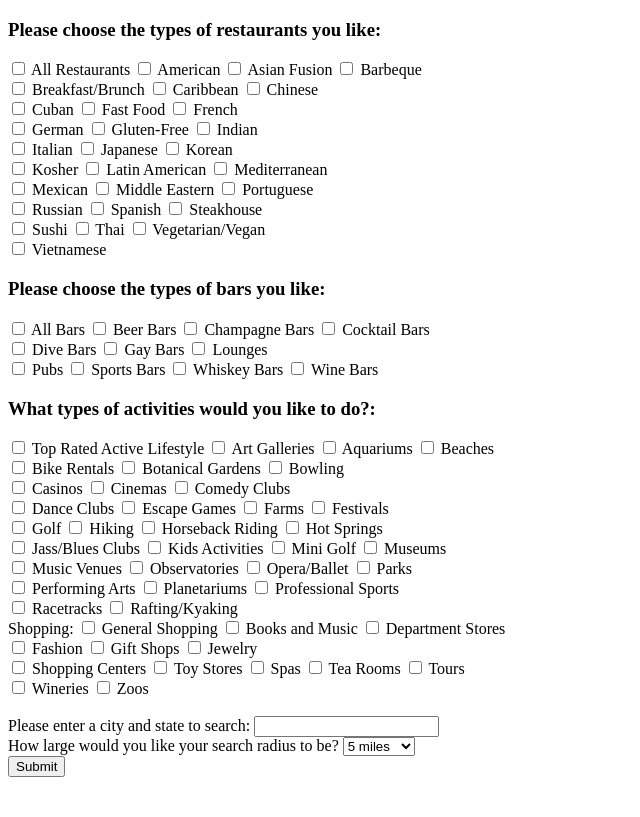
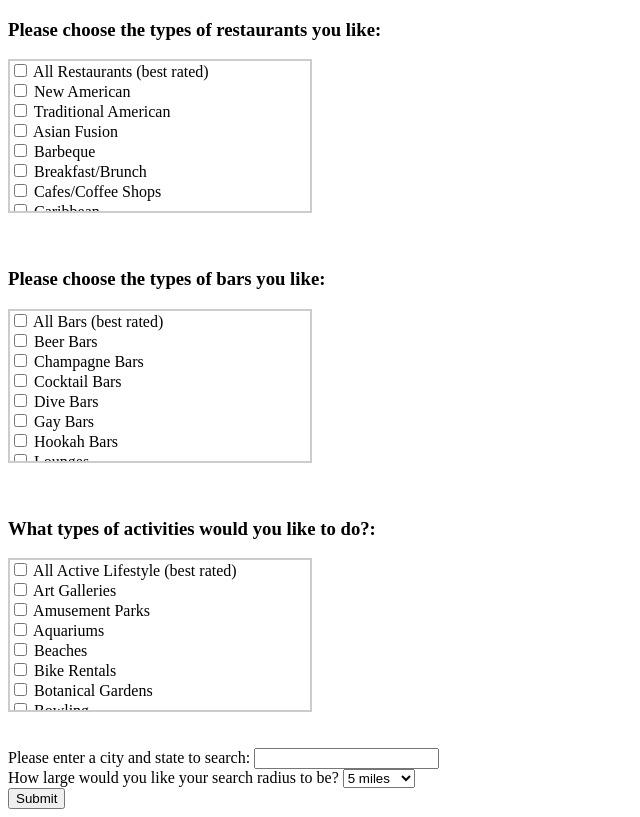
Before and after one commit to whitneybelba/PlanIt-Go, a Flask app: page / in a window 1280 px wide. Shown: the whole page, without its empty margins (0-640 px from the left). Before the commit the page ends 777 px from the top, so only its background shows below. Run offline with Flask 2, Linux system fonts and the light colour scheme.

Commit message:
updated checkboxes to be in a scrollable list - added some more restaurant and activity categories

```diff
--- a/api_call.py
+++ b/api_call.py
@@ -12,7 +12,7 @@ def search_yelp(categories, location, radius):
     params["category_filter"] = categories
     params["location"] = "{}".format(location)
     params["radius_filter"] = radius
-    params["limit"] = "15"
+    params["limit"] = "12"
     params["sort"] = "2"
 
     ###########################################################################
--- /dev/null
+++ b/static/js/scripts.js
@@ -0,0 +1,3 @@
+$('submit').click(function() {
+    alert(/[a-z ]+, [a-z]{2} /.test($('input').val()));
+});
--- /dev/null
+++ b/static/style.css
@@ -0,0 +1,6 @@
+.container2 {
+ border:2px solid #ccc;
+ width:300px;
+ height: 150px;
+ overflow-y:
+ scroll; }
--- a/templates/base.html
+++ b/templates/base.html
@@ -1,6 +1,8 @@
 <!doctype html>
 <html>
 <head>
+<link rel="stylesheet" type="text/css" href="../static/style.css">
+
 {% block content %}
     <title>put title here</title>
 </head>
--- a/templates/index.html
+++ b/templates/index.html
@@ -5,263 +5,299 @@
 
 <h3>Please choose the types of restaurants you like:</h3>
 <form action="results" method="GET">
-        <label>
-            <input type="checkbox" name="restaurant" value="restaurants"> All Restaurants
-        </label>
-        <label>
-            <input type="checkbox" name="restaurant" value="newamerican"> American
-        </label>
-        <label>
+<div class="container2">
+    <label class="checkbox">
+        <input type="checkbox" name="restaurant" value="restaurants"> All Restaurants (best rated)
+    </label><br>
+    <label class="checkbox">
+        <input type="checkbox" name="restaurant" value="newamerican"> New American
+    </label><br>
+    <label class="checkbox">
+        <input type="checkbox" name="restaurant" value="tradamerican"> Traditional American
+    </label><br>
+    <label class="checkbox">
          <input type="checkbox" name="restaurant" value="asianfusion"> Asian Fusion
-        </label>
-        <label>
+    </label><br>
+    <label class="checkbox">
         <input type="checkbox" name="restaurant" value="bbq"> Barbeque
     </label><br>
-        <label>
+    <label class="checkbox">
          <input type="checkbox" name="restaurant" value="breakfast_brunch"> Breakfast/Brunch
-        </label>
-        <label>
+    </label><br>
+    <label class="checkbox">
+        <input type="checkbox" name="restaurant" value="coffee"> Cafes/Coffee Shops
+    </label><br>
+    <label class="checkbox">
         <input type="checkbox" name="restaurant" value="caribbean"> Caribbean
-        </label>
-        <label>
+    </label><br>
+    <label class="checkbox">
         <input type="checkbox" name="restaurant" value="chinese"> Chinese
     </label><br>
-        <label>
+    <label class="checkbox">
          <input type="checkbox" name="restaurant" value="cuban"> Cuban
-        </label>
-        <label>
+    </label><br>
+    <label class="checkbox">
+         <input type="checkbox" name="restaurant" value="desserts"> Desserts
+    </label><br>
+    <label class="checkbox">
         <input type="checkbox" name="restaurant" value="hotdogs"> Fast Food
-        </label>
-        <label>
+    </label><br>
+    <label class="checkbox">
+        <input type="checkbox" name="restaurant" value="foodstands"> Food Stands
+    </label><br>
+    <label class="checkbox">
         <input type="checkbox" name="restaurant" value="french"> French
     </label><br>
-        <label>
+    <label class="checkbox">
          <input type="checkbox" name="restaurant" value="german"> German
-        </label>
-        <label>
+    </label><br>
+    <label class="checkbox">
         <input type="checkbox" name="restaurant" value="gluten_free"> Gluten-Free
-        </label>
-        <label>
+    </label><br>
+    <label class="checkbox">
         <input type="checkbox" name="restaurant" value="indpak"> Indian
     </label><br>
-        <label>
+    <label class="checkbox">
          <input type="checkbox" name="restaurant" value="italian"> Italian
-        </label>
-        <label>
+    </label><br>
+    <label class="checkbox">
         <input type="checkbox" name="restaurant" value="japanese"> Japanese
-        </label>
-        <label>
+    </label><br>
+    <label class="checkbox">
          <input type="checkbox" name="restaurant" value="korean"> Korean
     </label><br>
-        <label>
+    <label class="checkbox">
         <input type="checkbox" name="restaurant" value="kosher"> Kosher
-        </label>
-        <label>
+    </label><br>
+    <label class="checkbox">
          <input type="checkbox" name="restaurant" value="latin"> Latin American
-        </label>
-        <label>
+    </label><br>
+    <label class="checkbox">
         <input type="checkbox" name="restaurant" value="mediterranean"> Mediterranean
     </label><br>
-        <label>
+    <label class="checkbox">
          <input type="checkbox" name="restaurant" value="mexican"> Mexican
-        </label>
-        <label>
+    </label><br>
+    <label class="checkbox">
         <input type="checkbox" name="restaurant" value="mideastern"> Middle Eastern
-        </label>
-        <label>
+    </label><br>
+    <label class="checkbox">
+        <input type="checkbox" name="restaurant" value="modern_european"> Modern European
+    </label><br>
+    <label class="checkbox">
         <input type="checkbox" name="restaurant" value="portuguese"> Portuguese
     </label><br>
-        <label>
+    <label class="checkbox">
         <input type="checkbox" name="restaurant" value="russian"> Russian
-        </label>
-        <label>
+    </label><br>
+    <label class="checkbox">
+        <input type="checkbox" name="restaurant" value="seafood"> Seafood
+    </label><br>
+    <label class="checkbox">
         <input type="checkbox" name="restaurant" value="spanish"> Spanish
-        </label>
-        <label>
+    </label><br>
+    <label class="checkbox">
         <input type="checkbox" name="restaurant" value="steak"> Steakhouse
     </label><br>
-        <label>
+    <label class="checkbox">
         <input type="checkbox" name="restaurant" value="sushi"> Sushi
-        </label>
-        <label>
+    </label><br>
+    <label class="checkbox">
+        <input type="checkbox" name="activity" value="tea"> Tea Rooms
+    </label><br>
+    <label class="checkbox">
         <input type="checkbox" name="restaurant" value="thai"> Thai
-        </label>
-        <label>
+    </label><br>
+    <label class="checkbox">
          <input type="checkbox" name="restaurant" value="vegetarian"> Vegetarian/Vegan
     </label><br>
-        <label>
+    <label class="checkbox">
         <input type="checkbox" name="restaurant" value="vietnamese"> Vietnamese
     </label>
+</div><br><br>
 
 <h3>Please choose the types of bars you like:</h3>
-        <label>
-            <input type="checkbox" name="bar" value="bars"> All Bars
-        </label>
-        <label>
+<div class="container2">
+    <label class="checkbox">
+        <input type="checkbox" name="bar" value="bars"> All Bars (best rated)
+    </label><br>
+    <label class="checkbox">
         <input type="checkbox" name="bar" value="beerbar"> Beer Bars
-        </label>
-        <label>
+    </label><br>
+    <label class="checkbox">
          <input type="checkbox" name="bar" value="champagne_bars"> Champagne Bars
-        </label>
-        <label>
+    </label><br>
+    <label class="checkbox">
         <input type="checkbox" name="bar" value="cocktailbars"> Cocktail Bars
     </label><br>
-        <label>
+    <label class="checkbox">
         <input type="checkbox" name="bar" value="divebars"> Dive Bars
-        </label>
-        <label>
+    </label><br>
+    <label class="checkbox">
          <input type="checkbox" name="bar" value="gaybars"> Gay Bars
-        </label>
-        <label>
+    </label><br>
+    <label class="checkbox">
+         <input type="checkbox" name="bar" value="hookah_bars"> Hookah Bars
+    </label><br>
+    <label class="checkbox">
          <input type="checkbox" name="bar" value="lounges"> Lounges
     </label><br>
-        <label>
+    <label class="checkbox">
         <input type="checkbox" name="bar" value="pubs"> Pubs
-        </label>
-        <label>
+    </label><br>
+    <label class="checkbox">
         <input type="checkbox" name="bar" value="sportsbars"> Sports Bars
-        </label>
-        <label>
+    </label><br>
+    <label class="checkbox">
         <input type="checkbox" name="bar" value="whiskeybars"> Whiskey Bars
-        </label>
-        <label>
+    </label><br>
+    <label class="checkbox">
         <input type="checkbox" name="bar" value="wine_bars"> Wine Bars
     </label>
+    </div><br><br>
 
 <h3>What types of activities would you like to do?:</h3>
-        <label>
-            <input type="checkbox" name="activity" value="active"> Top Rated Active Lifestyle
-        </label>
-        <label>
+<div class="container2">
+    <label class="checkbox">
+        <input type="checkbox" name="activity" value="active"> All Active Lifestyle (best rated)
+    </label><br>
+    <label class="checkbox">
         <input type="checkbox" name="activity" value="galleries"> Art Galleries
-        </label>
-        <label>
+    </label><br>
+    <label class="checkbox">
+        <input type="checkbox" name="activity" value="amusementparks"> Amusement Parks
+    </label><br>
+    <label class="checkbox">
         <input type="checkbox" name="activity" value="aquariums"> Aquariums
-        </label>
-        <label>
+    </label><br>
+    <label class="checkbox">
         <input type="checkbox" name="activity" value="beaches"> Beaches
     </label><br>
-        <label>
+    <label class="checkbox">
         <input type="checkbox" name="activity" value="bikerentals"> Bike Rentals
-        </label>
-        <label>
+    </label><br>
+    <label class="checkbox">
         <input type="checkbox" name="activity" value="gardens"> Botanical Gardens
-        </label>
-        <label>
+    </label><br>
+    <label class="checkbox">
         <input type="checkbox" name="activity" value="bowling"> Bowling
     </label><br>
-        <label>
+    <label class="checkbox">
+        <input type="checkbox" name="activity" value="breweries"> Breweries
+    </label><br>
+    <label class="checkbox">
+        <input type="checkbox" name="activity" value="bungeejumping"> Bunjee Jumping
+    </label><br>
+    <label class="checkbox">
         <input type="checkbox" name="activity" value="casinos"> Casinos
-        </label>
-        <label>
+    </label><br>
+    <label class="checkbox">
         <input type="checkbox" name="activity" value="movietheaters"> Cinemas
-        </label>
-        <label>
+    </label><br>
+    <label class="checkbox">
         <input type="checkbox" name="activity" value="comedyclubs"> Comedy Clubs
     </label><br>
-        <label>
+    <label class="checkbox">
         <input type="checkbox" name="activity" value="danceclubs"> Dance Clubs
-        </label>
-        <label>
+    </label><br>
+    <label class="checkbox">
         <input type="checkbox" name="activity" value="escapegames"> Escape Games
-        </label>
-        <label>
+    </label><br>
+    <label class="checkbox">
         <input type="checkbox" name="activity" value="farms"> Farms
-        </label>
-        <label>
+    </label><br>
+    <label class="checkbox">
         <input type="checkbox" name="activity" value="festivals"> Festivals
     </label><br>
-        <label>
+    <label class="checkbox">
         <input type="checkbox" name="activity" value="golf"> Golf
-        </label>
-        <label>
+    </label><br>
+    <label class="checkbox">
         <input type="checkbox" name="activity" value="hiking"> Hiking
-        </label>
-        <label>
+    </label><br>
+    <label class="checkbox">
         <input type="checkbox" name="activity" value="horsebackriding"> Horseback Riding
-        </label>
-        <label>
+    </label><br>
+    <label class="checkbox">
         <input type="checkbox" name="activity" value="hotsprings"> Hot Springs
     </label><br>
-        <label>
+    <label class="checkbox">
         <input type="checkbox" name="activity" value="jazzandblues"> Jass/Blues Clubs
-        </label>
-        <label>
+    </label><br>
+    <label class="checkbox">
         <input type="checkbox" name="activity" value="kids_activities"> Kids Activities
-        </label>
-        <label>
+    </label><br>
+    <label class="checkbox">
         <input type="checkbox" name="activity" value="mini_golf"> Mini Golf
-        </label>
-        <label>
+    </label><br>
+    <label class="checkbox">
         <input type="checkbox" name="activity" value="museums"> Museums
     </label><br>
-        <label>
+    <label class="checkbox">
         <input type="checkbox" name="activity" value="musicvenues"> Music Venues
-        </label>
-        <label>
+    </label><br>
+    <label class="checkbox">
         <input type="checkbox" name="activity" value="observatories"> Observatories
-        </label>
-        <label>
+    </label><br>
+    <label class="checkbox">
         <input type="checkbox" name="activity" value="opera"> Opera/Ballet
-        </label>
-        <label>
+    </label><br>
+    <label class="checkbox">
         <input type="checkbox" name="activity" value="parks"> Parks
     </label><br>
-        <label>
+    <label class="checkbox">
         <input type="checkbox" name="activity" value="theater"> Performing Arts
-        </label>
-        <label>
+    </label><br>
+    <label class="checkbox">
         <input type="checkbox" name="activity" value="planetarium"> Planetariums
-        </label>
-        <label>
+    </label><br>
+    <label class="checkbox">
         <input type="checkbox" name="activity" value="sportsteams"> Professional Sports
     </label><br>
-        <label>
+    <label class="checkbox">
         <input type="checkbox" name="activity" value="racetracks"> Racetracks
-        </label>
-        <label>
+    </label><br>
+    <label class="checkbox">
         <input type="checkbox" name="activity" value="rafting"> Rafting/Kyaking
     </label><br>
-        <label>
-            Shopping:
+    <label class="checkbox">
+        <input type="checkbox" name="activity" value="spas"> Spas
+    </label><br>
+    <label class="checkbox">
+        <input type="checkbox" name="activity" value="tours"> Tours
+    </label><br>
+    <label class="checkbox">
+        <input type="checkbox" name="activity" value="wineries"> Wineries
+    </label><br>
+    <label class="checkbox">
+        <input type="checkbox" name="activity" value="zoos"> Zoos
+    </label><br>
+    Shopping:<br>
+    <label class="checkbox">
         <input type="checkbox" name="activity" value="shopping"> General Shopping
-        </label>
-        <label>
+    </label><br>
+    <label class="checkbox">
         <input type="checkbox" name="activity" value="media"> Books and Music
-        </label>
-        <label>
+    </label><br>
+    <label class="checkbox">
         <input type="checkbox" name="activity" value="deptstores"> Department Stores
     </label><br>
-        <label>
+    <label class="checkbox">
         <input type="checkbox" name="activity" value="fashion"> Fashion
-        </label>
-        <label>
+    </label><br>
+    <label class="checkbox">
         <input type="checkbox" name="activity" value="giftshops"> Gift Shops
-        </label>
-        <label>
+    </label><br>
+    <label class="checkbox">
         <input type="checkbox" name="activity" value="jewelry"> Jewelry
     </label><br>
-        <label>
+    <label class="checkbox">
         <input type="checkbox" name="activity" value="shoppingcenters"> Shopping Centers
-        </label>
-        <label>
+    </label><br>
+    <label class="checkbox">
         <input type="checkbox" name="activity" value="toys"> Toy Stores
-        </label>
-        <label>
-            <input type="checkbox" name="activity" value="spas"> Spas
-        </label>
-        <label>
-            <input type="checkbox" name="activity" value="tea"> Tea Rooms
-        </label>
-        <label>
-            <input type="checkbox" name="activity" value="tours"> Tours
     </label><br>
-        <label>
-            <input type="checkbox" name="activity" value="wineries"> Wineries
-        </label>
-        <label>
-            <input type="checkbox" name="activity" value="zoos"> Zoos
-        </label> <br> <br>
+</div><br><br>
 <div>
     <label>
             Please enter a city and state to search:
--- a/templates/results.html
+++ b/templates/results.html
@@ -98,5 +98,9 @@
   </table>
 </div>
 {% endif %}
+<div>
+<a href="http://www.yelp.com">
+<img border="10" alt="Yelp" src="../static/img/yelp_powered_btn_dark.png">
+</a></div>
 
 {% endblock %}
```
Also changed, not shown: static/img/yelp_powered_btn_dark.png (added), static/img/yelp_powered_btn_dark@2x.png (added), static/img/yelp_powered_btn_dark@3x.png (added), static/img/yelp_powered_btn_light@2x.png (added), static/img/yelp_powered_btn_light@3x.png (added), static/img/yelp_powered_btn_red@2x.png (added), static/img/yelp_powered_btn_red@3x.png (added). Lines whose indentation alone changed are shown as unchanged.
